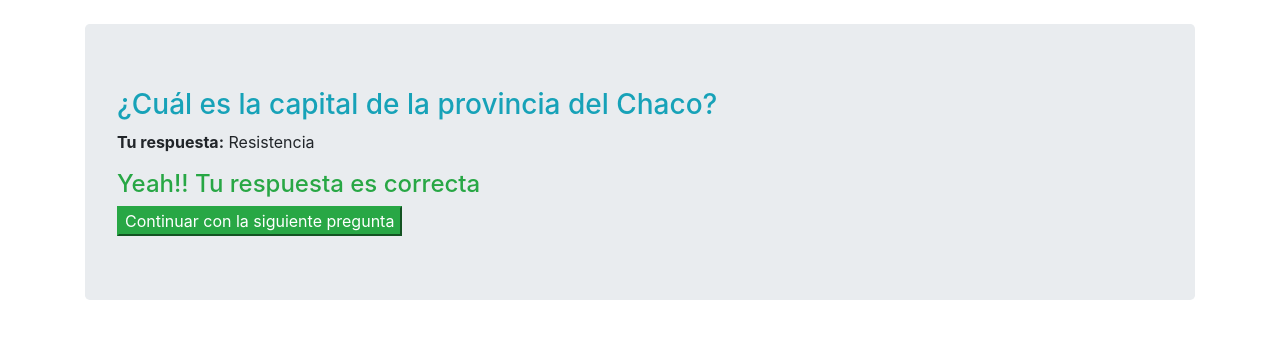
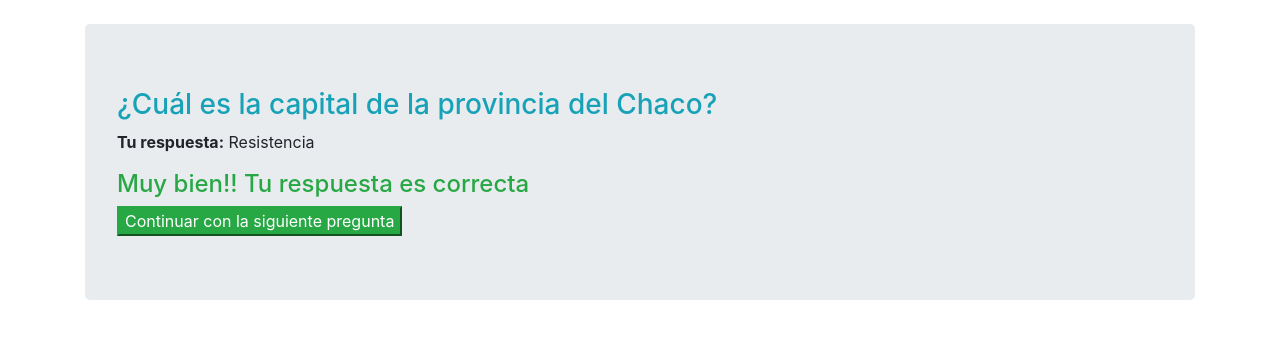
Before and after one commit to MorenoChristian/ProyectoFinal-Trivia, a Django app: a page that uses Trivia/Template/resultados.html in a window 1280 px wide. Shown: the top 339 px of the page. Run offline with Django 3.2, Linux system fonts and the light colour scheme; data comes from the database, SQL or seed files in the repository; both versions use the stored data as it was after the commit; some libraries are stand-ins or nearby versions.

Commit message:
archivos modificados db.sqlite3 y resultados.html

```diff
--- a/Trivia/Template/resultados.html
+++ b/Trivia/Template/resultados.html
@@ -14,7 +14,7 @@
 
 
 	{% if respondida.respuesta.correcta %}
-		<h4 class="text-success">Yeah!! Tu respuesta es correcta</h4>
+		<h4 class="text-success">Muy bien!! Tu respuesta es correcta</h4>
 	{% else %}
 		<h4 class="text-danger">Tu respuesta es incorrecta!!!</h4>
 
```
Also changed, not shown: db.sqlite3.
